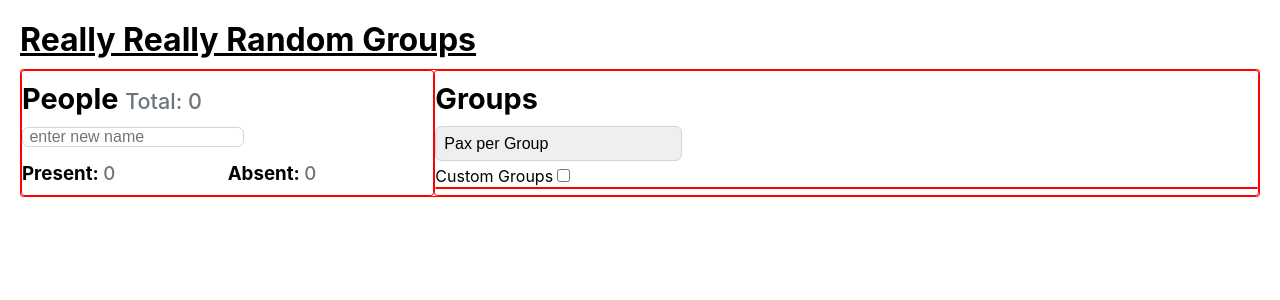
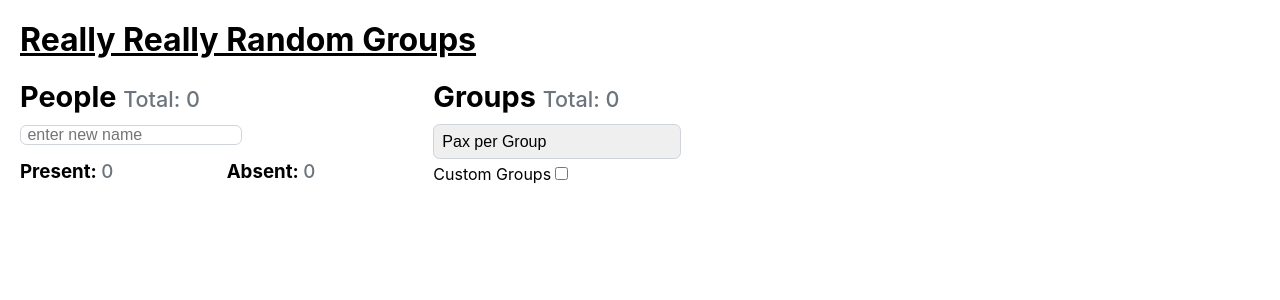
Before and after one commit to nicoraven/random-teams, a React (Create React App) app: page /#/ in a window 1280 px wide. Shown: the top 300 px of the page. Built offline with nearby package versions, Linux system fonts and the light colour scheme.

Commit message:
feat: custom-group input changes the number of custom groups

```diff
--- a/src/App.css
+++ b/src/App.css
@@ -5,17 +5,17 @@ div {
 
 .content-wrapper {
 	display: flex;
-	border: solid 1px red;
+	/* border: solid 1px red; */
 }
 
 #attendance-wrapper {
 	width: calc(100% / 3);
-	border: solid 1px red;
+	/* border: solid 1px red; */
 }
 
 #groupings-wrapper {
 	width: calc(100% * calc(2/3));
-	border: solid 1px red;
+	/* border: solid 1px red; */
 }
 
 h2 {
@@ -122,7 +122,7 @@ input, #custom-group {
 	display: flex;
 	flex-wrap: wrap;
 	/*justify-content: flex-start;*/
-	border: solid 1px red;
+	/* border: solid 1px red; */
 }
 
 .group {
--- a/src/groupings.js
+++ b/src/groupings.js
@@ -5,7 +5,7 @@ class Groupings extends Component {
     state = {
         pax: 1,
         custom: false,
-        bucketCount: 3
+        bucketCount: 1
     }
 
     changeHandler = (event) => {
@@ -25,18 +25,27 @@ class Groupings extends Component {
         return arr;
     }
 
+    customGroups = (event) => {
+        if (event.keyCode === 13) {
+            let input = event.target;
+            this.setState({bucketCount: input.value}, () => {
+                input.value = "";
+                input.blur();
+            });
+        };
+    }
+
     createBuckets = (arr) => {
         let buckets = [];
         if (this.state.custom) {
             // buckets restricted by bucketCount
             let bucketCount = this.state.bucketCount,
             bucketSize = Math.ceil(arr.length / bucketCount);
-            console.log("bucketSize", bucketSize);
             for (let i = 0, j = 0; i < bucketCount; i++, j += bucketSize) {
                 // for each bucket, slice bucketSize amount of names into it
                 let group = (i + 1) * bucketSize;
                 buckets[i] = arr.slice(j, group);
-            }
+            };
         } else {
             // buckets restricted by bucketSize
             let bucketSize = this.state.pax;
@@ -45,7 +54,6 @@ class Groupings extends Component {
                 buckets.push(bucket);
             }
         }
-        console.log("buckets", buckets)
         return buckets;
     }
 
@@ -58,8 +66,8 @@ class Groupings extends Component {
 
     render() {
         let presentPeople = [...this.props.people.present];
-        // let shuffled = this.shuffleArray(presentPeople);
-        let buckets = this.createBuckets(presentPeople);
+        let shuffled = this.shuffleArray(presentPeople);
+        let buckets = this.createBuckets(shuffled);
 
         let groups = buckets.map((bucket, index) => {
             bucket = this.renderBucket(bucket);
@@ -69,13 +77,15 @@ class Groupings extends Component {
                     <div>{bucket}</div>
                 </div>
             )
-        })
+        });
+
+        let totalCount = buckets.length;
 
         return (
             <div id="groupings-wrapper">
-                <h2>Groups</h2>
+                <h2>Groups <span className="total-count">Total: {totalCount}</span></h2>
                 <div id="grouping-menu">
-                    <SortingMenu custom={this.state.custom} pax={this.state.pax} changeHandler={this.changeHandler} />
+                    <SortingMenu custom={this.state.custom} pax={this.state.pax} changeHandler={this.changeHandler} customGroups={this.customGroups} />
                     <div>
                         <label>Custom Groups</label>
                         <input type="checkbox" onChange={this.toggleCustom} />
@@ -96,6 +106,7 @@ class SortingMenu extends Component {
             <React.Fragment>
                 <input className="group-input" id="custom-group"
                     placeholder="Custom no. of groups"
+                    onKeyDown={this.props.customGroups}
                 />
             </React.Fragment>
         ) : (
```
